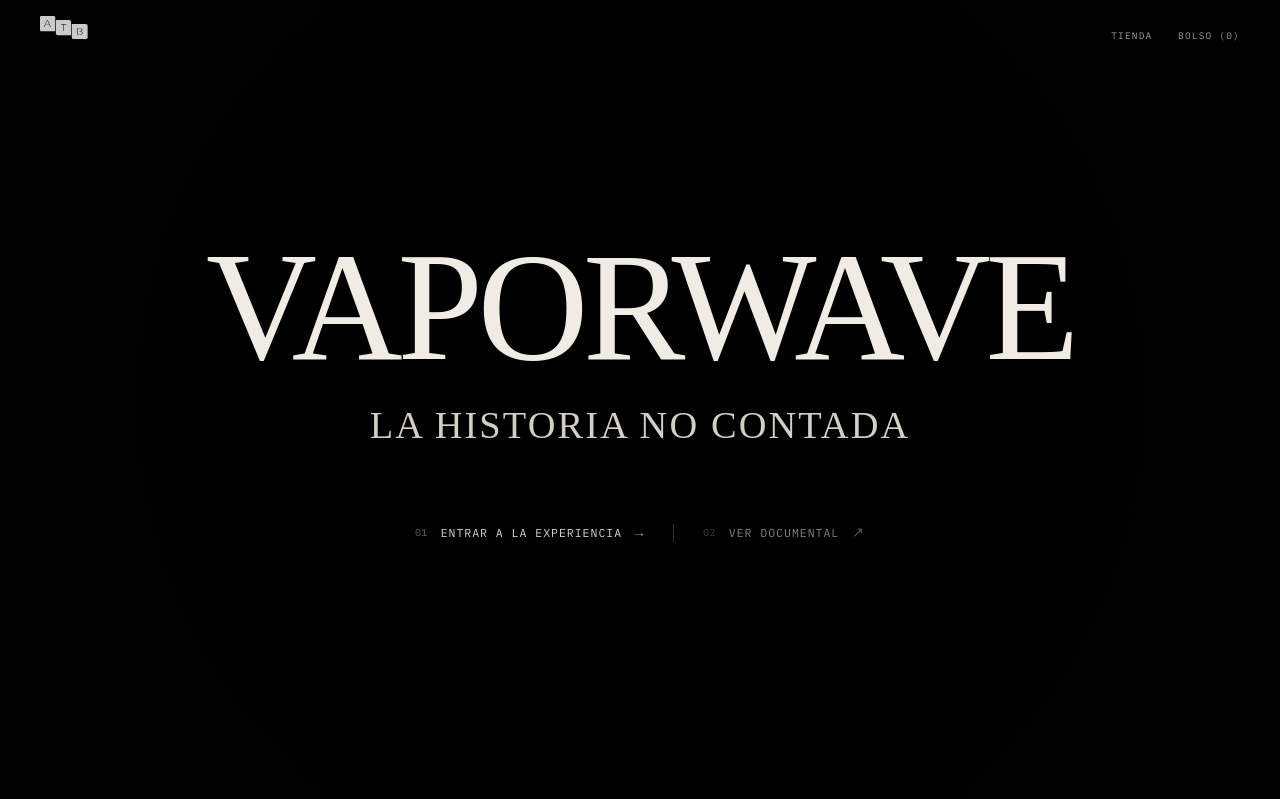
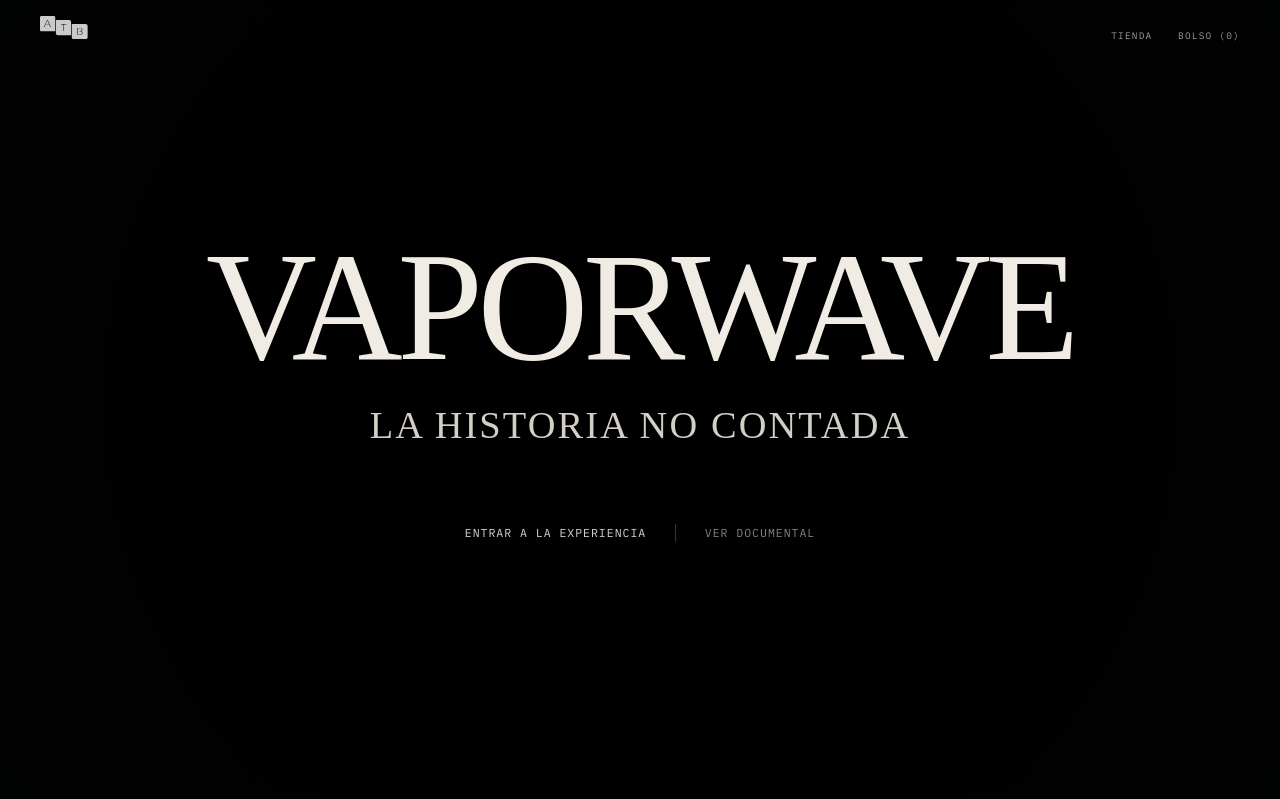
Before and after one commit to TheIns07/atb, an Astro site: page / in a window 1280 px wide. Shown: the top 799 px of the page. Built offline with nearby package versions, Linux system fonts and the light colour scheme; Astro itself is replaced by a stand-in of ours; a web font is replaced by a local one.

Commit message:
fix in design main

```diff
--- a/src/components/VaporwaveHeroSimple.astro
+++ b/src/components/VaporwaveHeroSimple.astro
@@ -44,9 +44,7 @@ const documentaryUrl =
           data-astro-prefetch="false"
           class="landing-button landing-button--primary"
         >
-          <span class="action-index" aria-hidden="true">01</span>
           <span class="action-label">Entrar a la experiencia</span>
-          <span class="action-arrow" aria-hidden="true">→</span>
         </a>
 
         <span class="action-divider" aria-hidden="true"></span>
@@ -57,9 +55,7 @@ const documentaryUrl =
           target="_blank"
           rel="noopener noreferrer"
         >
-          <span class="action-index" aria-hidden="true">02</span>
           <span class="action-label">Ver documental</span>
-          <span class="action-arrow" aria-hidden="true">↗</span>
         </a>
 
       </nav>
```
